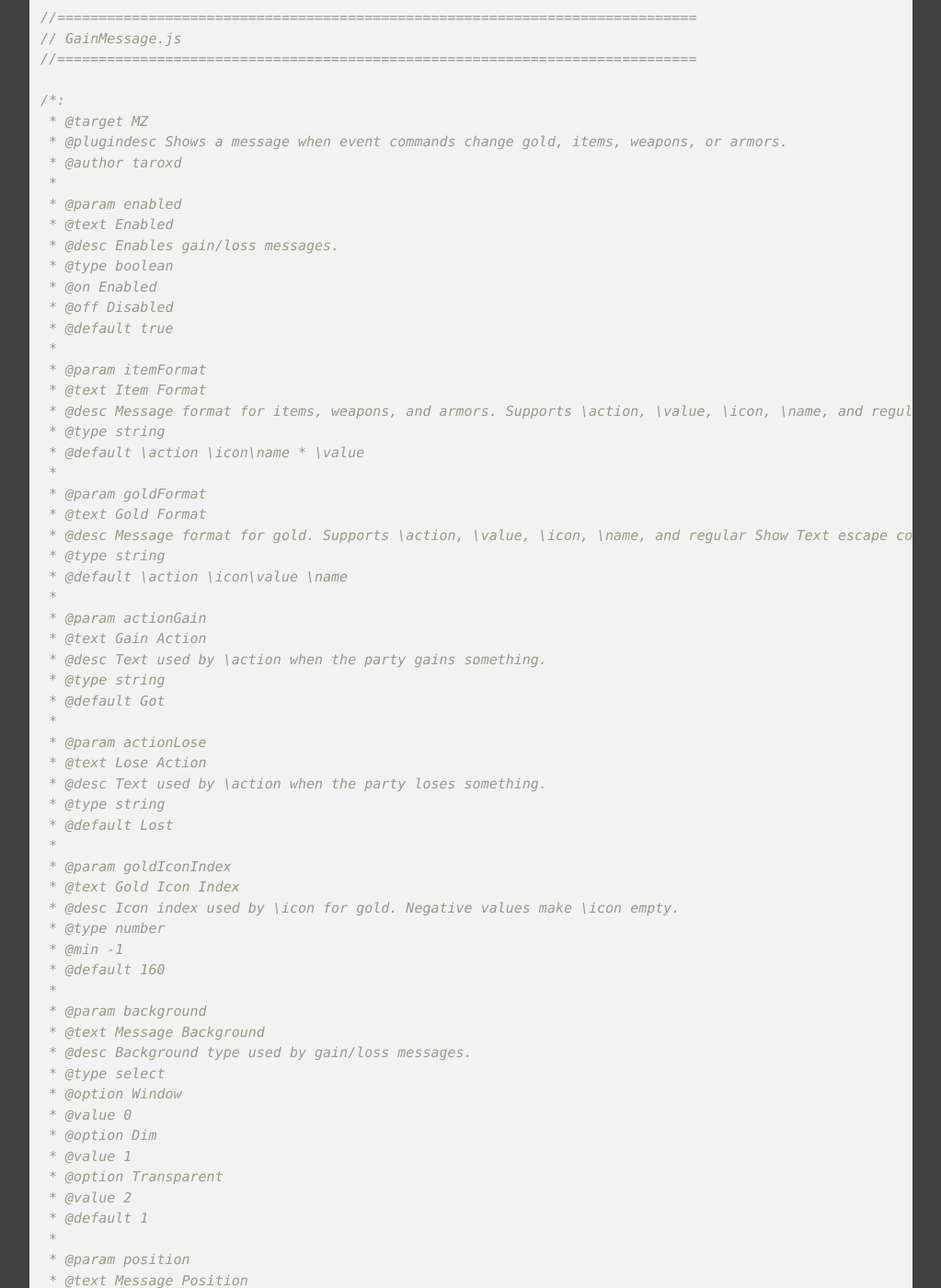
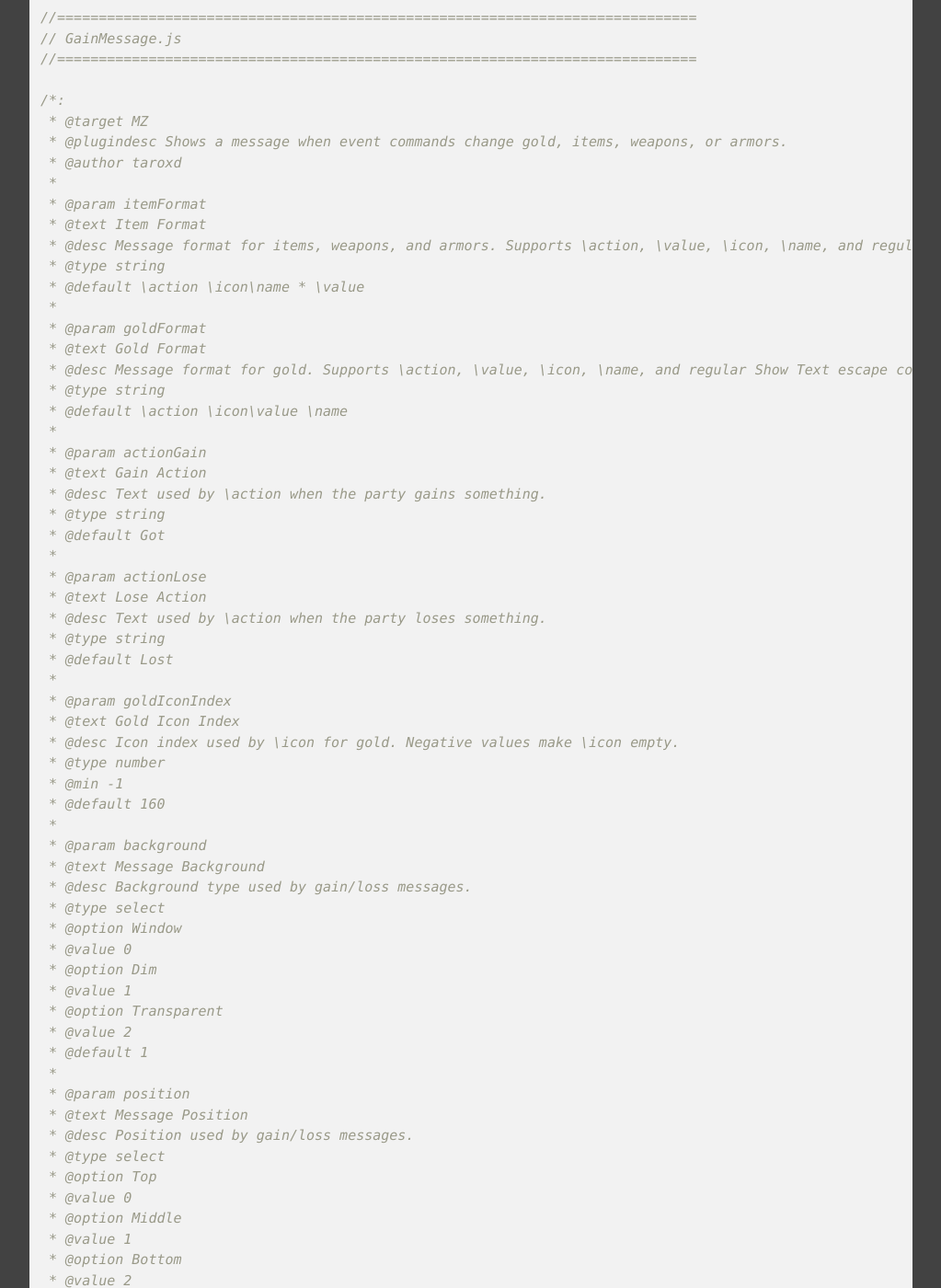
Before and after one commit to taroxd/taroxd.github.io, a Jekyll site: the page built from mvmz-plugins/_posts/1970-01-01-GainMessage.md, in a window 1280 px wide and 1400 px high. Shown: the whole window at 92% size, without its empty margins (128-1151 px from the left). Built offline with Jekyll 4.4.1, drawn with Linux system fonts in a browser that asks for light colours; some of the changed text lies outside the part shown.

Commit message:
update mvmz plugins

```diff
--- a/mvmz-plugins/_posts/1970-01-01-GainMessage.md
+++ b/mvmz-plugins/_posts/1970-01-01-GainMessage.md
@@ -8,14 +8,6 @@
  * @target MZ
  * @plugindesc Shows a message when event commands change gold, items, weapons, or armors.
  * @author taroxd
- *
- * @param enabled
- * @text Enabled
- * @desc Enables gain/loss messages.
- * @type boolean
- * @on Enabled
- * @off Disabled
- * @default true
  *
  * @param itemFormat
  * @text Item Format
@@ -183,12 +175,6 @@
         return Number.isFinite(value) ? value : defaultValue;
     };
 
-    const booleanParameter = (name, defaultValue) => {
-        const text = parameters[name];
-        return text === undefined || text === "" ? defaultValue : text === "true";
-    };
-
-    const enabled = booleanParameter("enabled", true);
     const itemFormat = stringParameter("itemFormat", "\\action \\icon\\name * \\value");
     const goldFormat = stringParameter("goldFormat", "\\action \\icon\\value \\name");
     const actionGain = stringParameter("actionGain", "Got");
@@ -271,7 +257,7 @@
     };
 
     const showMessage = (interpreter, value, item) => {
-        if (!enabled || value === 0 || shouldSuppressMessage()) {
+        if (value === 0 || shouldSuppressMessage()) {
             return;
         }
         $gameMessage.setBackground(background);
@@ -282,7 +268,7 @@
     };
 
     const canStartMessage = () => {
-        return !enabled || suppressCount > 0 || !$gameMessage.isBusy();
+        return suppressCount > 0 || !$gameMessage.isBusy();
     };
 
     PluginManager.registerCommand(pluginName, "off", args => {
```
